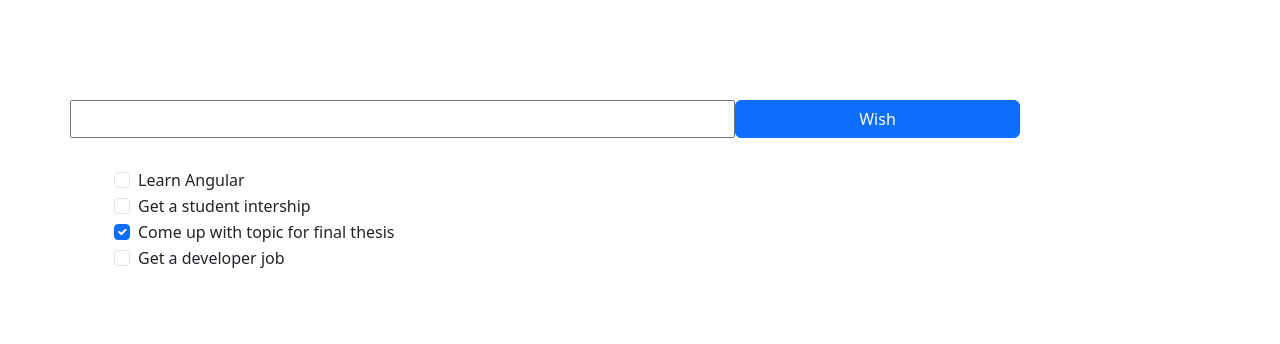
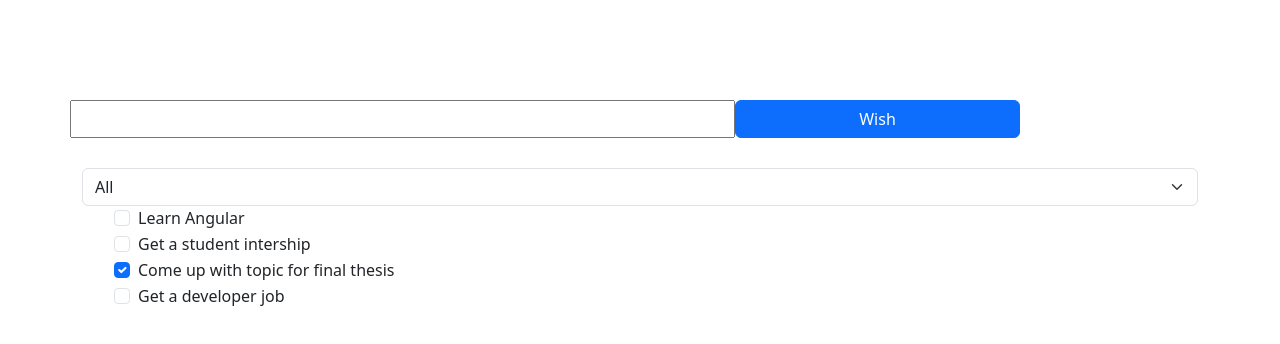
Before and after one commit to Nemanja1996S/wishlist, an Angular app: page / in a window 1280 px wide. Shown: the top 344 px of the page. Built offline with nearby package versions, Linux system fonts and the light colour scheme.

Commit message:
(ngModelChange) & getter

```diff
--- a/src/app/app.component.html
+++ b/src/app/app.component.html
@@ -4,12 +4,16 @@
         <input type="text" class="col-sm-7" placeholder="" [(ngModel)]="newWishText">
         <button type="button" class="btn btn-primary col-sm-3" name="new-wish-text" (click)="$event.preventDefault(); addNewWish()">Wish</button>
       </div>
-
-      <div *ngIf="items.length === 0; else showItems">There are no wishes</div>
+      <select class="form-select" [(ngModel)]="filteredValue" >
+        <option value="0">All</option>
+        <option value="1">Fulfiled</option>
+        <option value="2">Unfulfiled</option>
+      </select>
+      <div *ngIf="visibleItems.length === 0; else showItems">There are no wishes</div>
 
       <ng-template #showItems>
         <ul class="wish-list">
-          <li *ngFor="let item of items; index as i">
+          <li *ngFor="let item of visibleItems; index as i">
             <div class="form-check">
               <input class="form-check-input" type="checkbox" value="" [id]="i" [checked]="item.isDone" [attr.data-index]="i" (click)="toggleItem(item)">
               <label class="form-check-label" [for]="i" >
--- a/src/app/app.component.ts
+++ b/src/app/app.component.ts
@@ -4,6 +4,10 @@ import { wishItem } from '../shared/models/wishItem';
 import { NgFor, NgIf } from '@angular/common';
 import { FormsModule } from '@angular/forms';
 
+const filters = [
+  (item : wishItem) => item,
+  (item : wishItem) => item.isDone,
+  (item : wishItem) => !item.isDone]
 
 @Component({
   selector: 'app-root',
@@ -21,7 +25,15 @@ export class AppComponent {
     new wishItem('Get a developer job')
   ]
 
+
+
   newWishText = "";
+
+  filteredValue : string = '0';
+
+  get visibleItems() : any {
+    return this.items.filter(filters[parseInt(this.filteredValue)])
+  }
 
   toggleItem(item: wishItem){
     item.isDone = !item.isDone;
```
